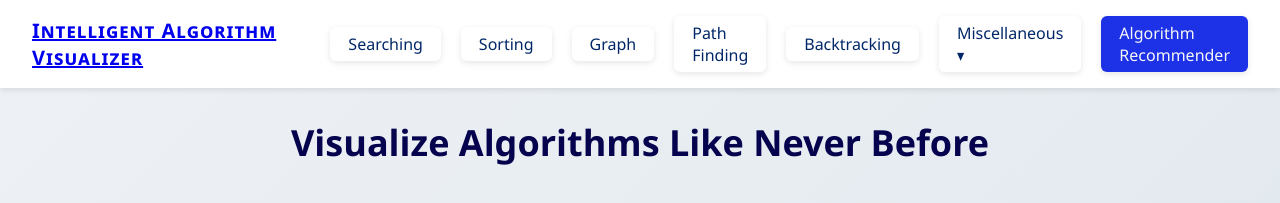
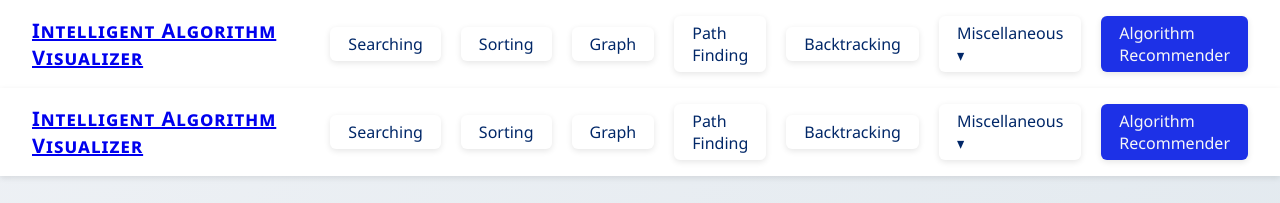
Before and after one commit to nahiiiiid/Intelligent-Algorithm-Visualizer, a plain HTML site: page index.html in a window 1280 px wide. Shown: the top 203 px of the page. Drawn offline with Linux system fonts and the light colour scheme; no server answers.

Commit message:
refined the codes for hosting

```diff
--- a/index.html
+++ b/index.html
@@ -6,19 +6,49 @@
     <title>Algorithm Visualizer</title>
     <link rel="stylesheet" href="index.css" />
     <link rel="stylesheet" href="navbar.css" />
-    <link rel="stylesheet" href="https://cdnjs.cloudflare.com/ajax/libs/font-awesome/6.5.0/css/all.min.css">
-
+    <link
+      rel="stylesheet"
+      href="https://cdnjs.cloudflare.com/ajax/libs/font-awesome/6.5.0/css/all.min.css"
+    />
   </head>
   <body>
-    <div id="navbar"></div> <!-- Navbar will be injected here -->
+    <div id="navbar"></div>
+    <!-- Navbar will be injected here -->
 
+    <!-- Navbar -->
+    <nav class="navbar">
+      <div class="logo">
+        <a href="/index.html">Intelligent Algorithm Visualizer</a>
+      </div>
+
+      <div class="nav-buttons">
+        <a class="dropbtn" href="/searching/searching.html">Searching</a>
+        <a class="dropbtn" href="/sorting/sorting.html">Sorting</a>
+        <a class="dropbtn" href="/graph/graph.html">Graph</a>
+        <a class="dropbtn" href="/a-star/a-star.html">Path Finding</a>
+        <a class="dropbtn" href="/backtracking/backtracking.html"
+          >Backtracking</a
+        >
+
+        <div class="dropdown">
+          <a class="dropbtn">Miscellaneous ▾</a>
+          <div class="dropdown-content">
+            <a href="/graph_coloring/graph_coloring.html">Graph Coloring</a>
+            <!-- Add more sub-items here -->
+          </div>
+        </div>
+
+        <a class="dropbtnX" href="http://127.0.0.1:5001/"
+          >Algorithm Recommender</a
+        >
+      </div>
+    </nav>
 
     <!-- Main Content
     <section class="main-content">
       <h1>Visualize Algorithms Like Never Before</h1>
     </section>
     -->
-
 
     <!-- Main Content -->
     <section class="main-content">
@@ -56,20 +86,20 @@
       const isLoggedIn = "{{ 'true' if session.get('user_id') else 'false' }}";
 
       fetch("../navbar.html") // Adjust path if needed
-        .then(response => response.text())
-        .then(data => {
+        .then((response) => response.text())
+        .then((data) => {
           document.getElementById("navbar").innerHTML = data;
 
-          const authButton = document.getElementById('authButton');
+          const authButton = document.getElementById("authButton");
 
-          if (isLoggedIn === 'true') {
-            authButton.innerText = 'Sign Out';
-            authButton.addEventListener('click', function() {
-                window.location.href = '/logout';
+          if (isLoggedIn === "true") {
+            authButton.innerText = "Sign Out";
+            authButton.addEventListener("click", function () {
+              window.location.href = "/logout";
             });
           } else {
-            authButton.addEventListener('click', function() {
-                window.location.href = 'http://127.0.0.1:5000/login';
+            authButton.addEventListener("click", function () {
+              window.location.href = "http://127.0.0.1:5000/login";
             });
           }
         });
```
Lines whose indentation alone changed are shown as unchanged.
